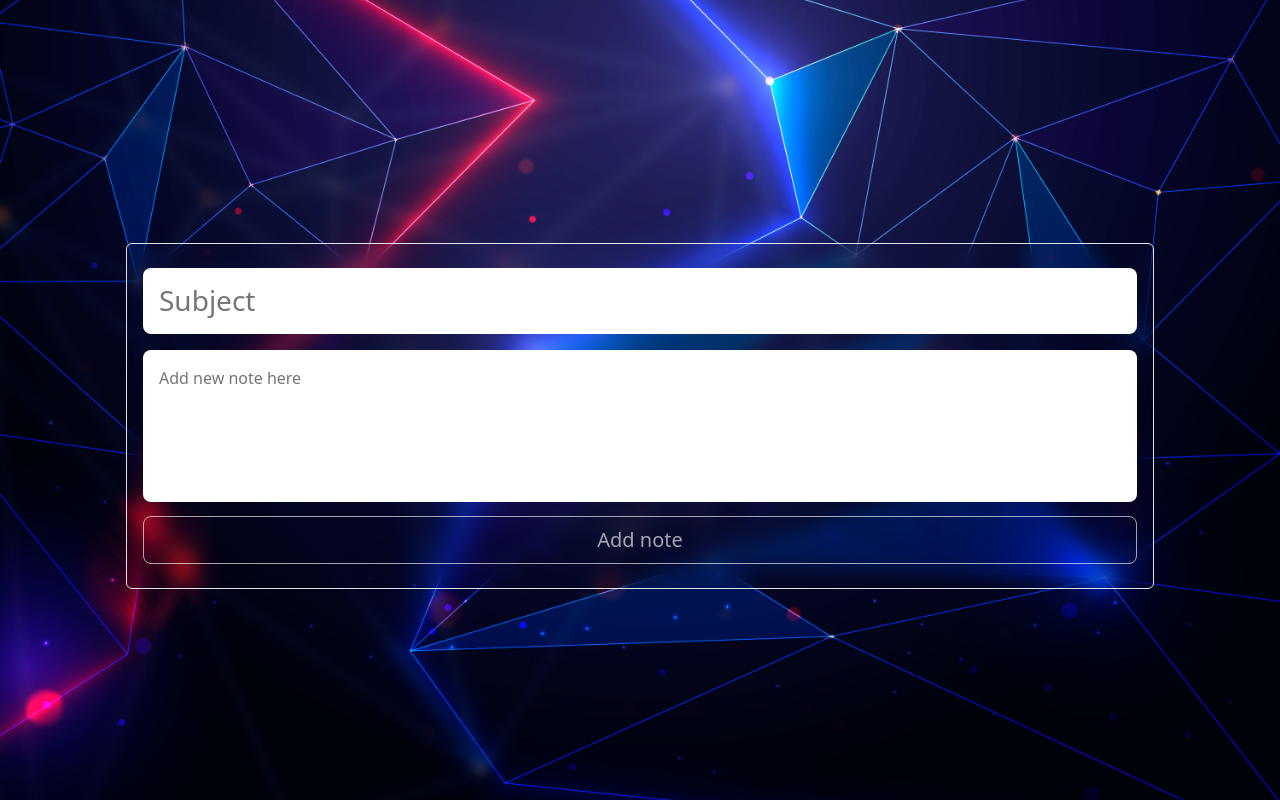
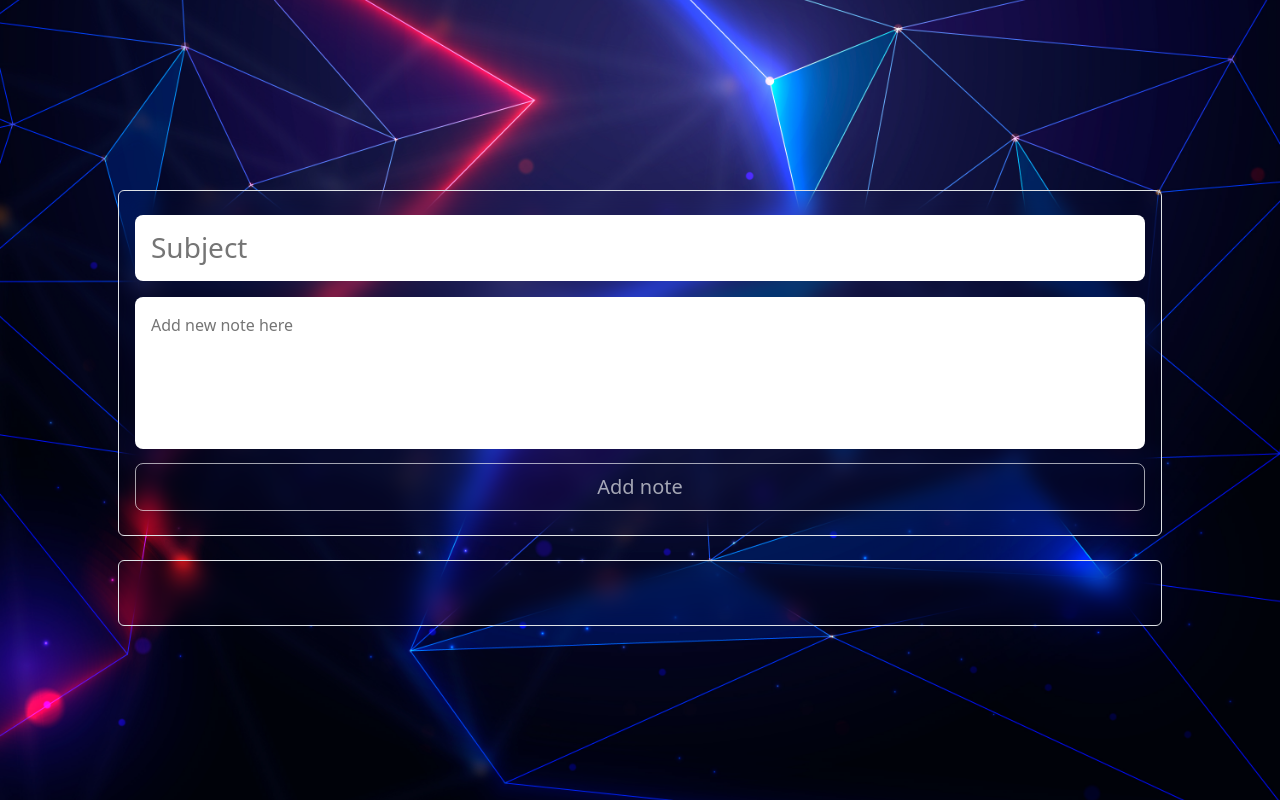
Before and after one commit to staryo/itc_notes_project, a React (Vite) app: page / in a window 1280 px wide. Built offline with nearby package versions, Linux system fonts and the light colour scheme.

Commit message:
[M8] all notes putted in one box

```diff
--- a/src/App.jsx
+++ b/src/App.jsx
@@ -21,15 +21,15 @@ function App() {
     return (
         <>
             <NoteList.Provider value={new NotesListClass(noteListState, updateNotesList)}>
-                <div className="row w-100 my-3 g-3">
-                    <div className="col">
-                        <div className="p-3 rounded-2 box border">
-                            <CreateNote/>
-                        </div>
+                <div className="row w-100 my-1 g-3">
+                    <div className="col p-3 rounded-2 box border">
+                        <CreateNote/>
                     </div>
                 </div>
-                <div className="row w-100 g-3">
-                    <Notes/>
+                <div className="row w-100 my-1 g-3">
+                    <div className="col p-3 rounded-2 box border">
+                        <Notes/>
+                    </div>
                 </div>
             </NoteList.Provider>
         </>
--- a/src/ui/ShowNote/Notes.jsx
+++ b/src/ui/ShowNote/Notes.jsx
@@ -7,6 +7,7 @@ function Notes() {
 
     return (
         <>
+            <div className="row w-100 my-3 g-3">
                 {
                     Object.values(notesList.notesList).toReversed().map((note) => {
                         return (
@@ -17,7 +18,9 @@ function Notes() {
                         );
                     })
                 }
+            </div>
         </>
+
     );
 }
 
```
Lines whose indentation alone changed are shown as unchanged.
